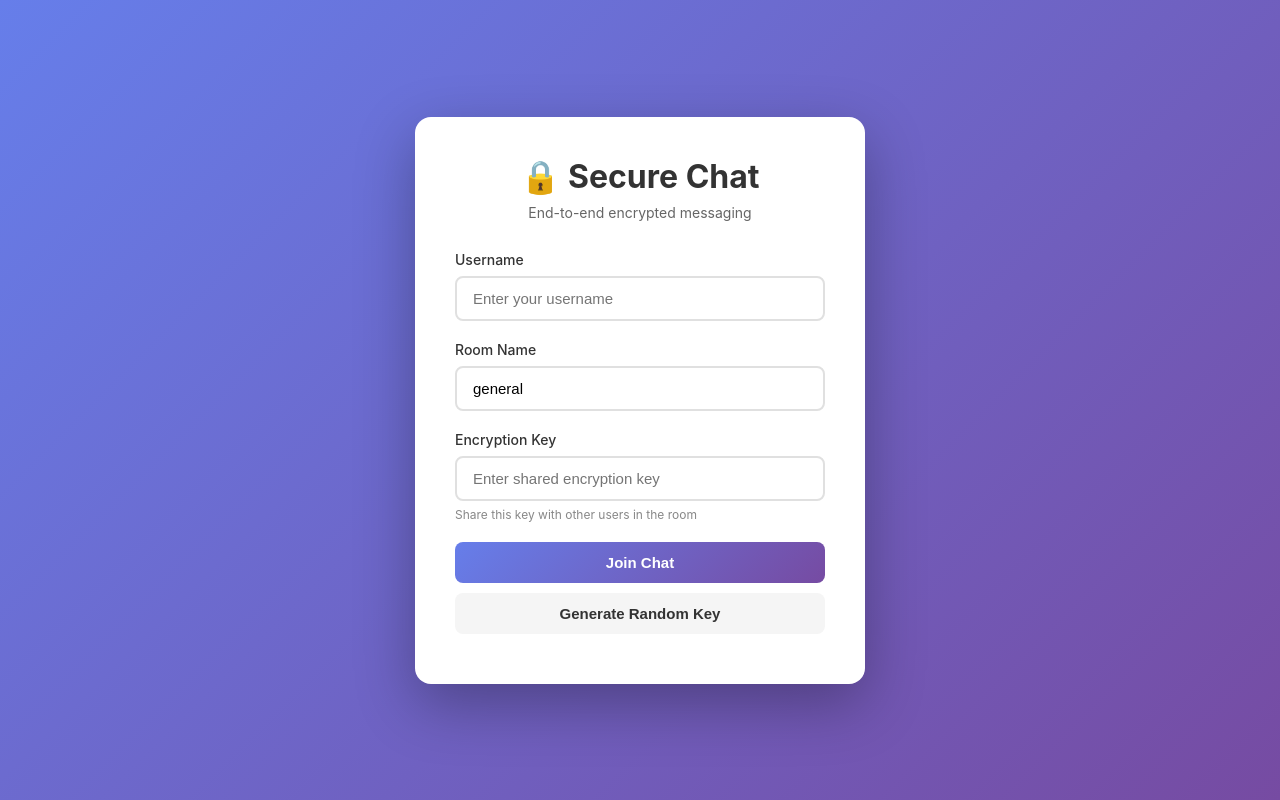
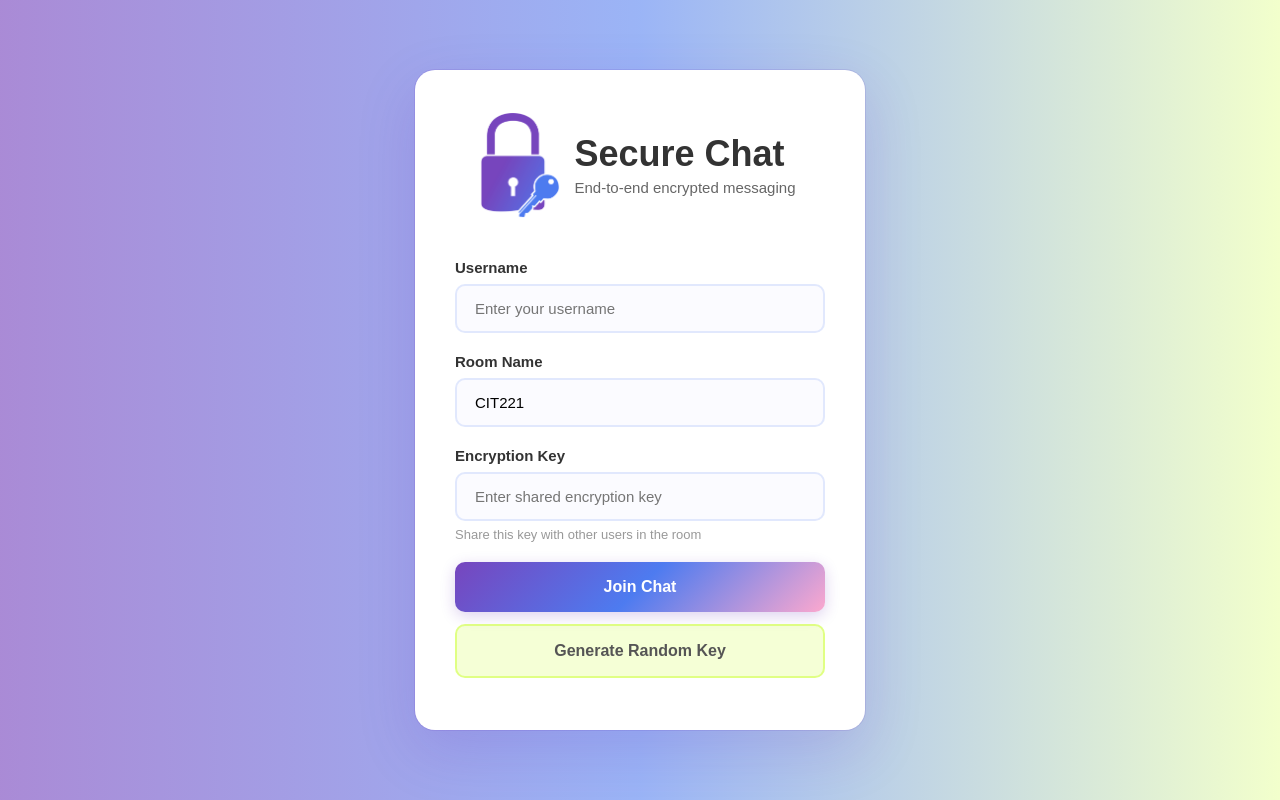
Before and after one commit to Rwilly1/ChatApp, a Flask app: page / in a window 1280 px wide. Run offline with Flask 3, Linux system fonts and the light colour scheme; some libraries are stand-ins or nearby versions.

Commit message:
Update UI with modern color palette and styling - Century Gothic font, purple/blue/green/pink gradient backgrounds, green message bubbles for own messages, light grey for others, pink usernames, blue input borders

```diff
--- a/app.py
+++ b/app.py
@@ -44,7 +44,7 @@ def handle_disconnect():
 @socketio.on('join_chat')
 def handle_join(data):
     username = data.get('username')
-    room = data.get('room', 'general')
+    room = data.get('room', 'CIT221')
     encryption_key = data.get('encryption_key')
 
     # Store user info
--- a/static/style.css
+++ b/static/style.css
@@ -5,8 +5,8 @@
 }
 
 body {
-    font-family: -apple-system, BlinkMacSystemFont, 'Segoe UI', Roboto, Oxygen, Ubuntu, Cantarell, sans-serif;
-    background: linear-gradient(135deg, #667eea 0%, #764ba2 100%);
+    font-family: 'Century Gothic', 'CenturyGothic', AppleGothic, sans-serif;
+    background: linear-gradient(90deg, rgba(85, 23, 173, 0.5) 0%, rgba(33, 90, 236, 0.45) 50%, rgba(204, 255, 51, 0.25) 100%), #ffffff;
     min-height: 100vh;
     display: flex;
     align-items: center;
@@ -35,8 +35,8 @@ body {
 .login-box {
     background: white;
     padding: 40px;
-    border-radius: 16px;
-    box-shadow: 0 20px 60px rgba(0, 0, 0, 0.3);
+    border-radius: 20px;
+    box-shadow: 0 20px 60px rgba(85, 23, 173, 0.15), 0 0 0 1px rgba(85, 23, 173, 0.1);
     width: 100%;
     max-width: 450px;
     animation: slideUp 0.4s ease-out;
@@ -53,18 +53,40 @@ body {
     }
 }
 
+.header-section {
+    display: flex;
+    align-items: center;
+    justify-content: center;
+    margin-bottom: 40px;
+    gap: 15px;
+    margin-left: -15px;
+}
+
+.logo-icon {
+    width: 90px;
+    height: auto;
+    flex-shrink: 0;
+    opacity: 0.8;
+}
+
+.title-section {
+    text-align: left;
+    display: flex;
+    flex-direction: column;
+    justify-content: center;
+}
+
 .login-box h1 {
     color: #333;
-    margin-bottom: 8px;
-    font-size: 32px;
-    text-align: center;
+    margin-bottom: 4px;
+    font-size: 36px;
+    font-weight: 700;
 }
 
 .subtitle {
     color: #666;
-    text-align: center;
-    margin-bottom: 30px;
-    font-size: 14px;
+    margin: 0;
+    font-size: 15px;
 }
 
 .form-group {
@@ -75,60 +97,68 @@ body {
     display: block;
     margin-bottom: 8px;
     color: #333;
-    font-weight: 500;
-    font-size: 14px;
+    font-weight: 600;
+    font-size: 15px;
 }
 
 .form-group input {
     width: 100%;
-    padding: 12px 16px;
-    border: 2px solid #e0e0e0;
-    border-radius: 8px;
+    padding: 14px 18px;
+    border: 2px solid rgba(33, 90, 236, 0.12);
+    border-radius: 10px;
     font-size: 15px;
-    transition: border-color 0.3s;
+    transition: all 0.3s;
+    background: rgba(250, 250, 255, 0.8);
 }
 
 .form-group input:focus {
     outline: none;
-    border-color: #667eea;
+    border-color: rgba(33, 90, 236, 0.5);
+    background: white;
+    box-shadow: 0 0 0 3px rgba(33, 90, 236, 0.15);
 }
 
 .form-group small {
     display: block;
     margin-top: 6px;
-    color: #888;
-    font-size: 12px;
+    color: #999;
+    font-size: 13px;
 }
 
 .btn {
-    padding: 12px 24px;
+    padding: 16px 24px;
     border: none;
-    border-radius: 8px;
-    font-size: 15px;
+    border-radius: 10px;
+    font-size: 16px;
     font-weight: 600;
     cursor: pointer;
     transition: all 0.3s;
     width: 100%;
-    margin-bottom: 10px;
+    margin-bottom: 12px;
 }
 
 .btn-primary {
-    background: linear-gradient(135deg, #667eea 0%, #764ba2 100%);
+    background: linear-gradient(135deg, rgba(85, 23, 173, 0.8) 0%, rgba(33, 90, 236, 0.8) 50%, rgba(247, 37, 133, 0.4) 100%);
     color: white;
+    box-shadow: 0 4px 15px rgba(85, 23, 173, 0.2);
 }
 
 .btn-primary:hover {
     transform: translateY(-2px);
-    box-shadow: 0 8px 20px rgba(102, 126, 234, 0.4);
+    box-shadow: 0 8px 25px rgba(85, 23, 173, 0.35);
+    background: linear-gradient(135deg, rgba(85, 23, 173, 0.85) 0%, rgba(33, 90, 236, 0.85) 50%, rgba(247, 37, 133, 0.25) 100%);
 }
 
 .btn-secondary {
-    background: #f5f5f5;
-    color: #333;
+    background: rgba(204, 255, 51, 0.2);
+    color: #555;
+    font-weight: 600;
+    border: 2px solid rgba(204, 255, 51, 0.5);
 }
 
 .btn-secondary:hover {
-    background: #e0e0e0;
+    background: rgba(204, 255, 51, 0.35);
+    border-color: rgba(204, 255, 51, 0.7);
 }
 
 /* Chat Screen */
--- a/templates/index.html
+++ b/templates/index.html
@@ -11,8 +11,13 @@
         <!-- Login Screen -->
         <div id="login-screen" class="screen active">
             <div class="login-box">
-                <h1>🔒 Secure Chat</h1>
-                <p class="subtitle">End-to-end encrypted messaging</p>
+                <div class="header-section">
+                    <img src="{{ url_for('static', filename='Lock-PNG-Images.png') }}" alt="Lock" class="logo-icon">
+                    <div class="title-section">
+                        <h1>Secure Chat</h1>
+                        <p class="subtitle">End-to-end encrypted messaging</p>
+                    </div>
+                </div>
                 <form id="login-form">
                     <div class="form-group">
                         <label for="username">Username</label>
@@ -20,7 +25,7 @@
                     </div>
                     <div class="form-group">
                         <label for="room">Room Name</label>
-                        <input type="text" id="room" placeholder="Enter room name" value="general" required>
+                        <input type="text" id="room" placeholder="CIT221" value="CIT221" required>
                     </div>
                     <div class="form-group">
                         <label for="encryption-key">Encryption Key</label>
```
Also changed, not shown: other parts of static/style.css (+16 -10 lines), static/Lock-PNG-Images.png (added).
